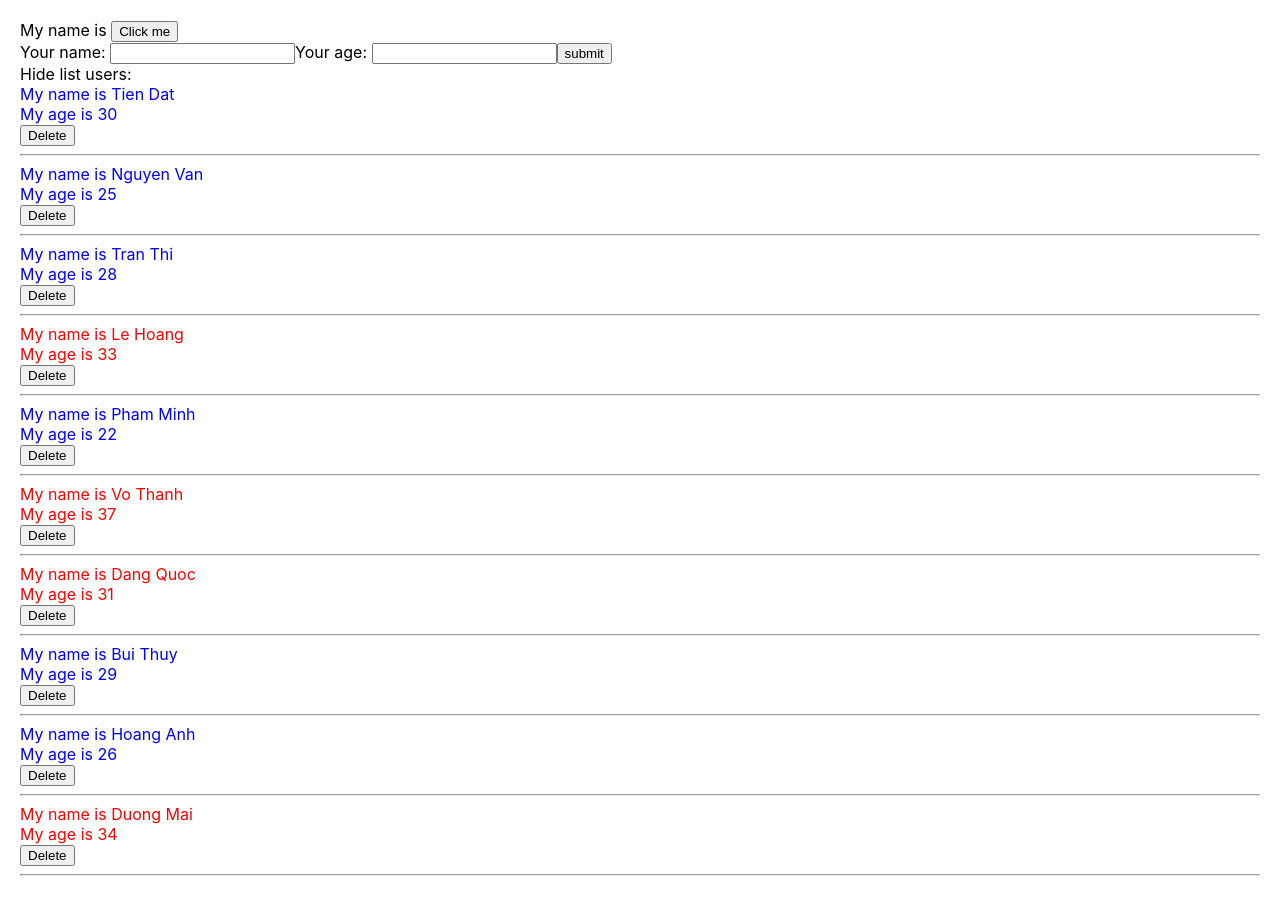
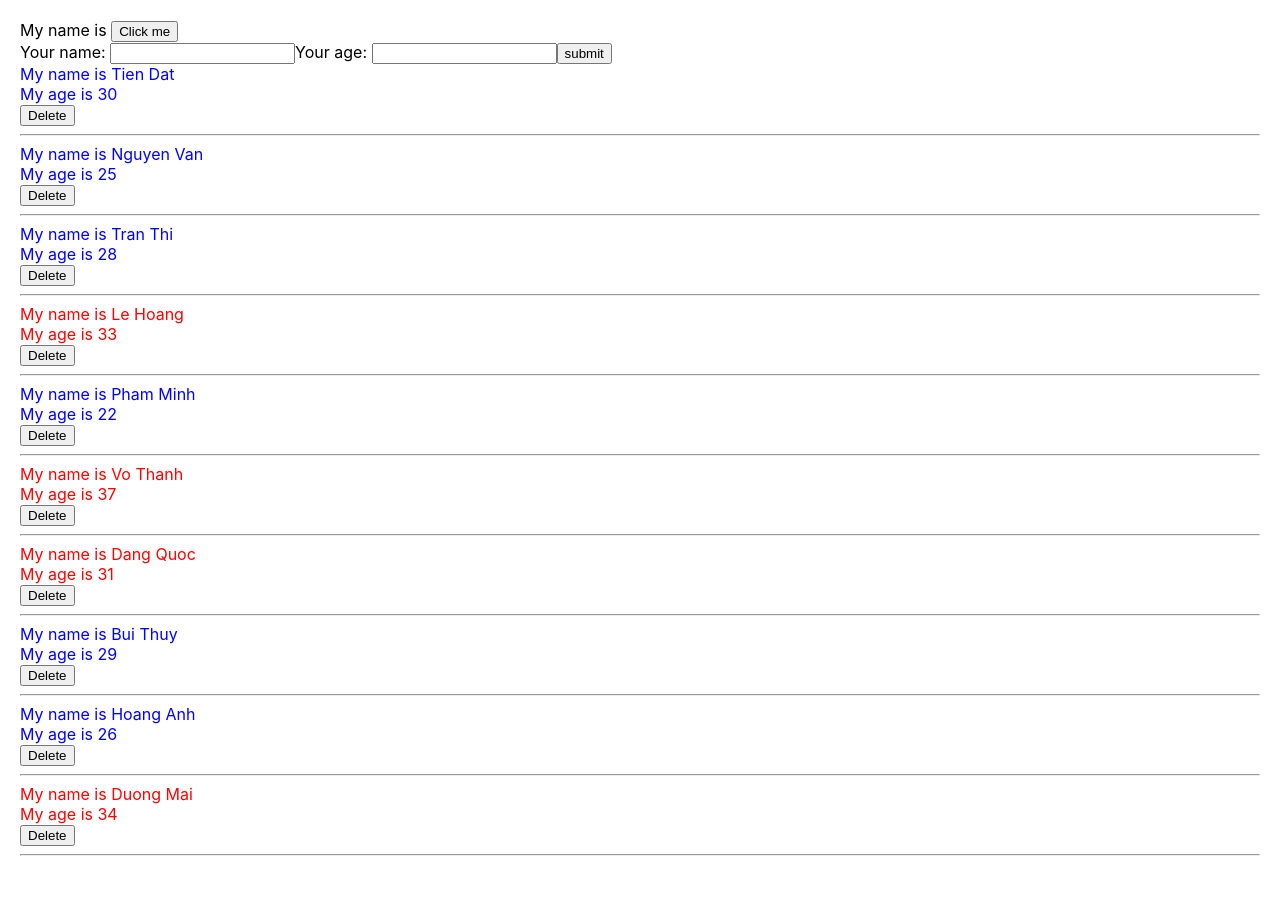
Before and after one commit to tiendat201102/learn-react, a React (Create React App) app: page / in a window 1280 px wide. Built offline with nearby package versions, Linux system fonts and the light colour scheme.

Commit message:
video 34

```diff
--- a/src/components/DisplayInfor.jsx
+++ b/src/components/DisplayInfor.jsx
@@ -2,51 +2,47 @@ import React, { Component } from "react";
 import "./DisplayInfor.scss";
 import logo from "./../logo.svg";
 
-export default class DisplayInfor extends Component {
-  constructor(props) {
-    console.log("Call me constructor");
+// export default class DisplayInfor extends Component {
+//   render() {
+//     console.log("call me render");
 
-    super(props);
-    this.state = {
-      isShowListUsers: true,
-    };
-  }
+//     const { listUsers } = this.props;
+//     // console.table(listUsers);
 
-  handleShowHide = () => {
-    this.setState({
-      isShowListUsers: !this.state.isShowListUsers,
-    });
-  };
+//     return (
+//       <div className="display-infor-container">
+//         {true && (
+//           <>
+//             {listUsers.map((user, index) => {
+//               return (
+//                 <div key={user.id} className={user.age > 30 ? "red" : "blue"}>
+//                   <div>
+//                     <div>My name is {user.name} </div>
+//                     <div>My age is {user.age} </div>
+//                   </div>
+//                   <div>
+//                     <button
+//                       onClick={() => this.props.handleDeleteUser(user.id)}
+//                     >
+//                       Delete
+//                     </button>
+//                   </div>
+//                   <hr />
+//                 </div>
+//               );
+//             })}
+//           </>
+//         )}
+//       </div>
+//     );
+//   }
+// }
 
-  componentDidMount() {
-    console.log("call me component did mount");
-    setTimeout(() => {
-      document.title = "Tien Dat";
-    }, 3000);
-  }
-
-  componentDidUpdate() {
-    console.log("call me component did update");
-
-  }
-
-  render() {
-    console.log("call me render");
-
-    const { listUsers } = this.props;
-    // console.table(listUsers);
-
+export default function DisplayInfor(props) {
+  const { listUsers } = props;
     return (
       <div className="display-infor-container">
-        {/* <img src={logo} alt="" /> */}
-        <div>
-          <span onClick={() => this.handleShowHide()}>
-            {this.state.isShowListUsers === true
-              ? "Hide list users:"
-              : "Show list users:"}
-          </span>
-        </div>
-        {this.state.isShowListUsers && (
+        {true && (
           <>
             {listUsers.map((user, index) => {
               return (
@@ -57,7 +53,7 @@ export default class DisplayInfor extends Component {
                   </div>
                   <div>
                     <button
-                      onClick={() => this.props.handleDeleteUser(user.id)}
+                      onClick={() => props.handleDeleteUser(user.id)}
                     >
                       Delete
                     </button>
@@ -71,4 +67,3 @@ export default class DisplayInfor extends Component {
       </div>
     );
   }
-}
```
